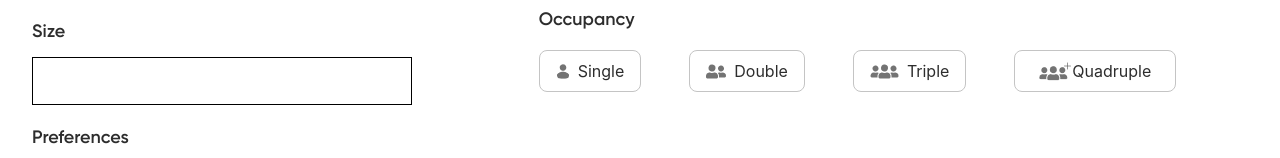
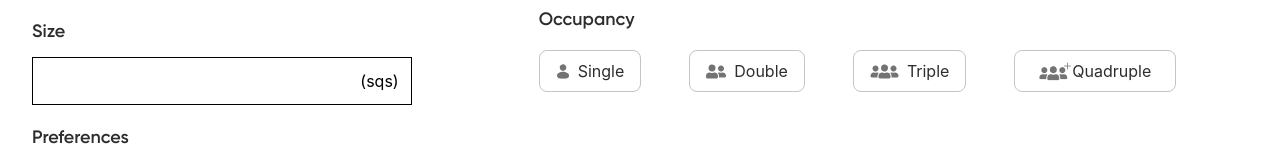
Before and after one commit to harshwarghade22/Mini-Project, a React (Vite) app: page /flatDescription in a window 1280 px wide. Shown: the part 362-520 px from the top of the page. Built offline with nearby package versions, Linux system fonts and the light colour scheme.

Commit message:
description page modified

```diff
--- a/src/components/Listing_steps/FlatDescription.jsx
+++ b/src/components/Listing_steps/FlatDescription.jsx
@@ -57,10 +57,15 @@ const FlatDescription = () => {
           <h1 className="font-gilroy_semi_bold text-lg text-[#2D2D2D] mt-4 mb-2">
             Size
           </h1>
-          <input
-            className="md:w-9/12  w-10/12 h-12 border-black border"
-            type="text"
-          />
+          <div className="relative">
+            <input
+              className="md:w-9/12 w-10/12 h-12 border-black border px-4"
+              type="text"
+            />
+            <span className="absolute top-0 lg:right-32 md:right-20  sm:right-28 right-20 p-3">
+              (sqs)
+            </span>
+          </div>
         </div>
 
         <div className="lg:col-span-7 md:col-span-8 col-span-12 md:my-0 my-8 ">
```
